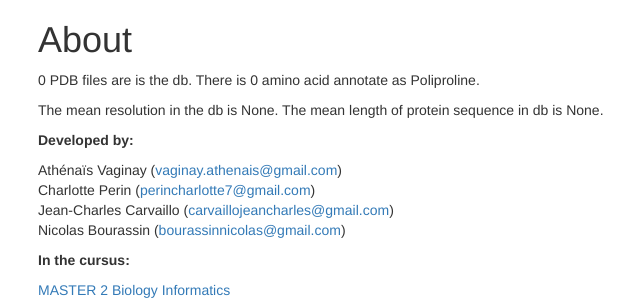
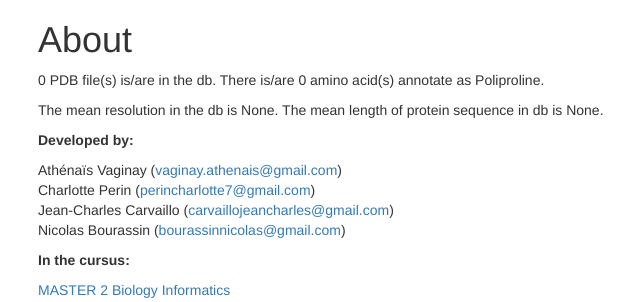
Before and after one commit to nanls/M2BI-db-project, a Flask app: page /about in a window 1280 px wide. Shown: the part 72-374 px from the top of the page, without its empty margins (32-672 px from the left). Run offline with Flask 2, Linux system fonts and the light colour scheme; data that the repository does not hold is empty; some libraries are stand-ins or nearby versions.

Commit message:
correction of about.html

```diff
--- a/app/templates/about.html
+++ b/app/templates/about.html
@@ -5,7 +5,7 @@
 
 {% block content %}
     <p>
-    	{{num_pdb}} PDB files are is the db. There is {{num_P}} amino acid annotate as Poliproline.
+    	{{num_pdb}} PDB file(s) is/are in the db. There is/are {{num_P}} amino acid(s) annotate as Poliproline.
 
     </p>
     <p>
```
